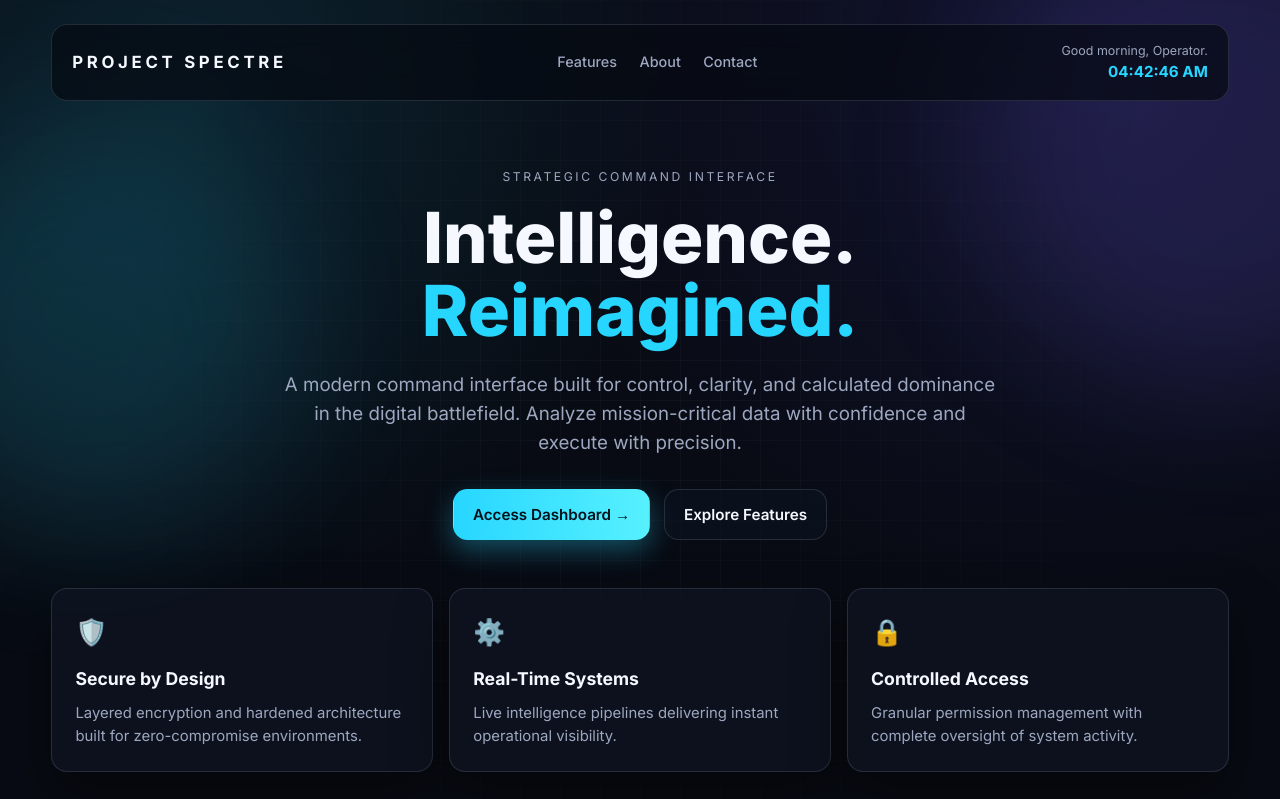
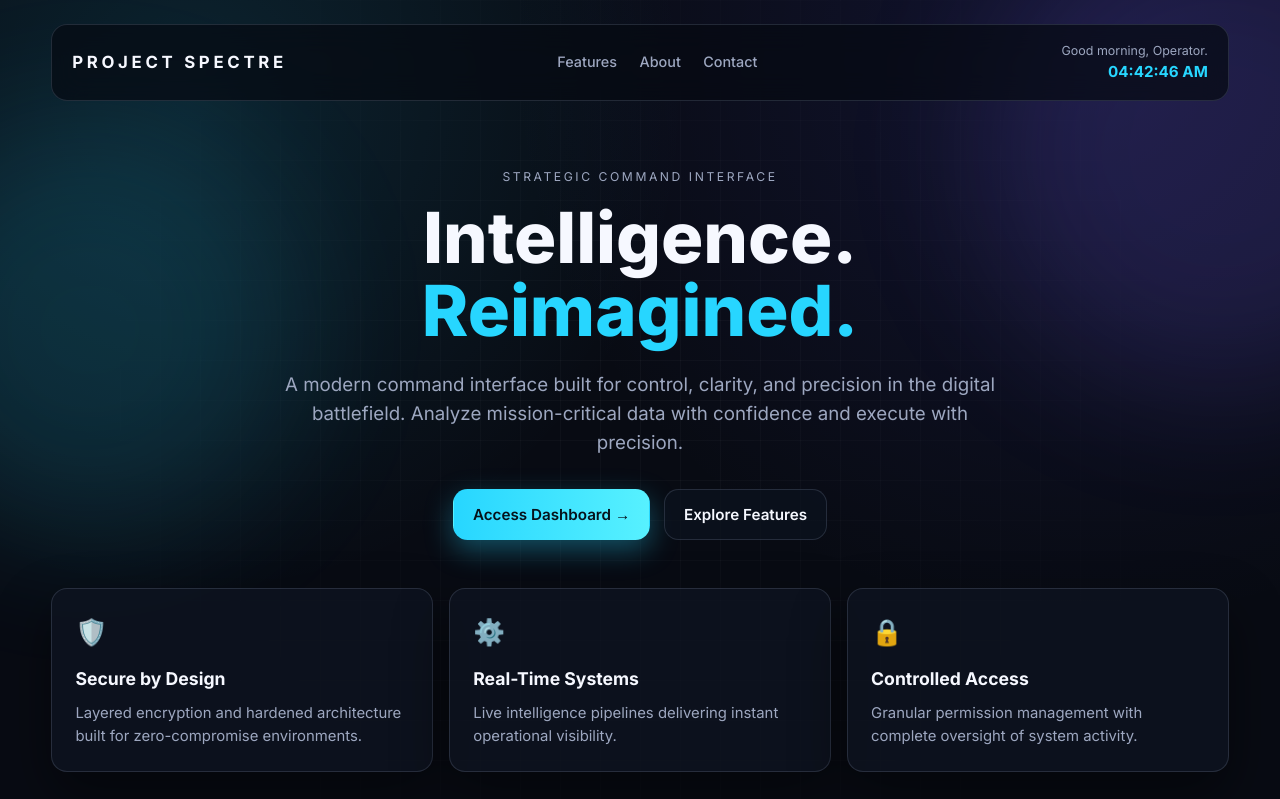
Before and after one commit to DeadlyKurbo/project-spectre, a FastAPI app: page / in a window 1280 px wide. Shown: the top 799 px of the page. Run offline with FastAPI, Linux system fonts and the light colour scheme.

Commit message:
Change 'calculated dominance' to 'precision'
Updated the description in the hero section to emphasize precision.

```diff
--- a/templates/index.html
+++ b/templates/index.html
@@ -33,7 +33,7 @@
             <p class="eyebrow">Strategic Command Interface</p>
             <h2>Intelligence. <span>Reimagined.</span></h2>
             <p class="hero-copy">
-                A modern command interface built for control, clarity, and calculated dominance in the digital battlefield.
+                A modern command interface built for control, clarity, and precision in the digital battlefield.
                 Analyze mission-critical data with confidence and execute with precision.
             </p>
             <div class="hero-actions">
```
